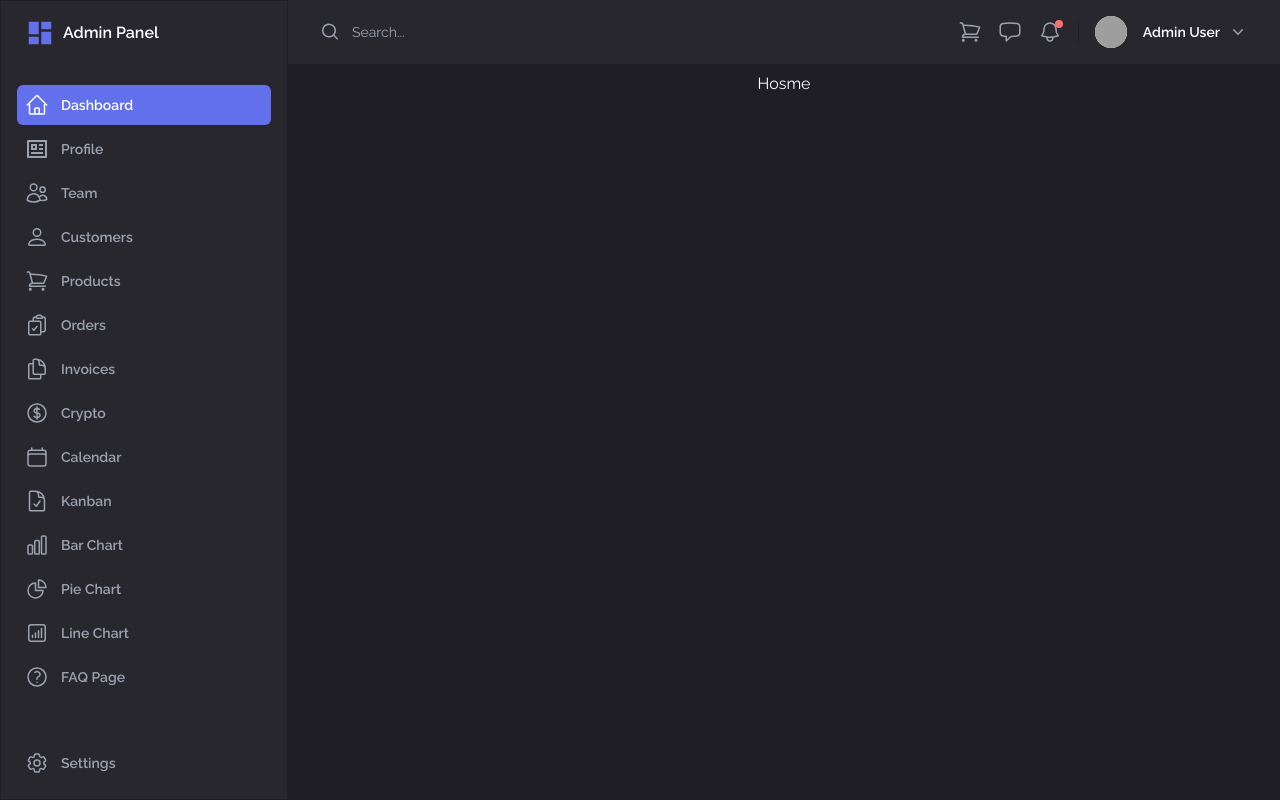
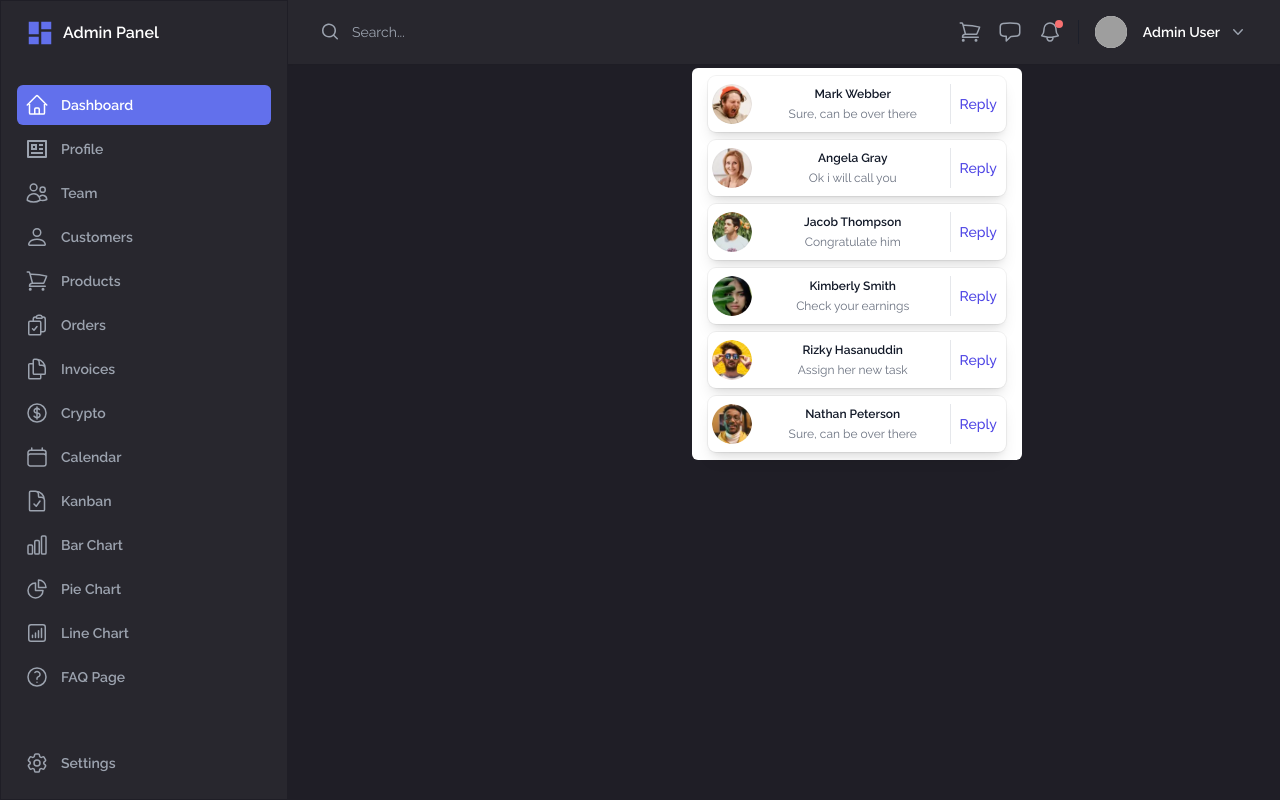
Before and after one commit to margsoftbf/AdminDashboard, a React (Vite) app: page / in a window 1280 px wide. Built offline with nearby package versions, Linux system fonts and the light colour scheme; grey boxes are pictures that could not be loaded.

Commit message:
Message in sidebar page

```diff
--- a/src/components/Message.tsx
+++ b/src/components/Message.tsx
@@ -1,7 +1,39 @@
+import { personsData } from '../data/data';
+
 const Message = () => {
 	return (
-		<div className='absolute top-12 right-0 bg-white dark:bg-darkViolet  rounded-lg w-16 px-4'>
-			ss
+		<div className='absolute top-12 -right-16 md:right-0 w-[300px] md:w-[330px] bg-white text-black rounded-md  px-4'>
+			{personsData.map((person) => (
+				<div
+					key={person.id}
+					className='pointer-events-auto text-xs flex w-full max-w-md rounded-lg bg-white shadow-lg ring-1 ring-black ring-opacity-5 my-2 py-2 relative cursor-pointer hover:bg-stone-100'
+				>
+					<div className='w-0 flex-1 p-0'>
+						<div className='flex h-full items-center'>
+							<div className='flex-shrink-0'>
+								<img
+									src={person.avatar}
+									className='h-10 w-10 rounded-full ml-1'
+								/>
+							</div>
+							<div className='ml-1 w-0 flex-1'>
+								<p className='text-xs font-semibold text-gray-900'>
+									{person.name}
+								</p>
+								<p className='mt-1 text-xs text-gray-500'>{person.message}</p>
+							</div>
+						</div>
+					</div>
+					<div className='flex border-l border-gray-200'>
+						<button
+							type='button'
+							className='flex w-full items-center justify-center rounded-none rounded-r-lg border border-transparent p-2 text-sm font-medium text-indigo-600 hover:text-indigo-500 focus:outline-none focus:ring-2 focus:ring-indigo-500'
+						>
+							Reply
+						</button>
+					</div>
+				</div>
+			))}
 		</div>
 	);
 };
--- a/src/components/Notification.tsx
+++ b/src/components/Notification.tsx
@@ -46,7 +46,7 @@ const Notification: React.FC<SidebarProps> = ({
 			{persons.map((person) => (
 				<div
 					key={person.id}
-					className={`pointer-events-auto text-xs flex w-full max-w-md rounded-lg bg-white shadow-lg ring-1 ring-black ring-opacity-5 my-2 relative ${
+					className={`pointer-events-auto text-xs flex w-full max-w-md rounded-lg bg-white shadow-lg ring-1 ring-black ring-opacity-5 my-2 relative cursor-pointer hover:bg-stone-100 ${
 						person.checked ? 'bg-white' : 'bg-red-100'
 					}`}
 				>
--- a/src/components/Sidebar/Sidebar.tsx
+++ b/src/components/Sidebar/Sidebar.tsx
@@ -3,20 +3,9 @@ import { Dialog, Menu, Transition } from '@headlessui/react';
 import {
 	Bars3Icon,
 	BellIcon,
-	CalendarIcon,
-	ChartPieIcon,
 	Cog6ToothIcon,
-	DocumentDuplicateIcon,
-	HomeIcon,
-	UsersIcon,
 	XMarkIcon,
 	ShoppingCartIcon,
-	ClipboardDocumentCheckIcon,
-	CurrencyDollarIcon,
-	DocumentCheckIcon,
-	QuestionMarkCircleIcon,
-	ChartBarIcon,
-	ChartBarSquareIcon,
 	ChatBubbleLeftIcon,
 	ArrowLeftOnRectangleIcon,
 	UserCircleIcon,
@@ -25,56 +14,15 @@ import {
 	ChevronDownIcon,
 	MagnifyingGlassIcon,
 } from '@heroicons/react/20/solid';
-import { RiProfileLine } from 'react-icons/ri';
+
 import { MdDashboard } from 'react-icons/md';
-import { BsPerson } from 'react-icons/bs';
+
 import { useLocation, Link } from 'react-router-dom';
 import { useAppContext } from '../../context/ContextProvider';
 import Notification from '../Notification';
 import Message from '../Message';
 import Cart from '../Cart';
-
-const navigation = [
-	{ name: 'Dashboard', href: '/', icon: HomeIcon, current: true },
-	{ name: 'Profile', href: '/profile', icon: RiProfileLine, current: false },
-	{ name: 'Team', href: '/team', icon: UsersIcon, current: false },
-	{ name: 'Customers', href: '/customers', icon: BsPerson, current: false },
-	{
-		name: 'Products',
-		href: '/products',
-		icon: ShoppingCartIcon,
-		current: false,
-	},
-	{
-		name: 'Orders',
-		href: '/orders',
-		icon: ClipboardDocumentCheckIcon,
-		current: false,
-	},
-	{
-		name: 'Invoices',
-		href: '/invoices',
-		icon: DocumentDuplicateIcon,
-		current: false,
-	},
-	{ name: 'Crypto', href: '/crypto', icon: CurrencyDollarIcon, current: false },
-	{ name: 'Calendar', href: '/calendar', icon: CalendarIcon, current: false },
-	{ name: 'Kanban', href: '/kanban', icon: DocumentCheckIcon, current: false },
-	{ name: 'Bar Chart', href: '/bar-chart', icon: ChartBarIcon, current: false },
-	{ name: 'Pie Chart', href: '/pie-chart', icon: ChartPieIcon, current: false },
-	{
-		name: 'Line Chart',
-		href: '/line-chart',
-		icon: ChartBarSquareIcon,
-		current: false,
-	},
-	{
-		name: 'FAQ Page',
-		href: '/faq',
-		icon: QuestionMarkCircleIcon,
-		current: false,
-	},
-];
+import { navigation } from '../../data/data';
 
 const userNavigation = [
 	{ name: 'Your profile', href: '/', icon: <UserCircleIcon /> },
--- a/src/context/ContextProvider.tsx
+++ b/src/context/ContextProvider.tsx
@@ -18,7 +18,7 @@ interface AppProviderProps {
 
 export const AppProvider: React.FC<AppProviderProps> = ({ children }) => {
 	const [isNotificationClicked, setNotificationClicked] = useState(false);
-	const [isMessageClicked, setMessageClicked] = useState(false);
+	const [isMessageClicked, setMessageClicked] = useState(true);
 	const [isCartClicked, setCartClicked] = useState(false);
 
 	const toggleNotification = () => {
--- a/src/data/data.tsx
+++ b/src/data/data.tsx
@@ -1,16 +1,79 @@
+import {
+	CalendarIcon,
+	ChartPieIcon,
+	DocumentDuplicateIcon,
+	HomeIcon,
+	UsersIcon,
+	ShoppingCartIcon,
+	ClipboardDocumentCheckIcon,
+	CurrencyDollarIcon,
+	DocumentCheckIcon,
+	QuestionMarkCircleIcon,
+	ChartBarIcon,
+	ChartBarSquareIcon,
+} from '@heroicons/react/24/outline';
+import { RiProfileLine } from 'react-icons/ri';
+import { BsPerson } from 'react-icons/bs';
+
+export const navigation = [
+	{ name: 'Dashboard', href: '/', icon: HomeIcon, current: true },
+	{ name: 'Profile', href: '/profile', icon: RiProfileLine, current: false },
+	{ name: 'Team', href: '/team', icon: UsersIcon, current: false },
+	{ name: 'Customers', href: '/customers', icon: BsPerson, current: false },
+	{
+		name: 'Products',
+		href: '/products',
+		icon: ShoppingCartIcon,
+		current: false,
+	},
+	{
+		name: 'Orders',
+		href: '/orders',
+		icon: ClipboardDocumentCheckIcon,
+		current: false,
+	},
+	{
+		name: 'Invoices',
+		href: '/invoices',
+		icon: DocumentDuplicateIcon,
+		current: false,
+	},
+	{ name: 'Crypto', href: '/crypto', icon: CurrencyDollarIcon, current: false },
+	{ name: 'Calendar', href: '/calendar', icon: CalendarIcon, current: false },
+	{ name: 'Kanban', href: '/kanban', icon: DocumentCheckIcon, current: false },
+	{ name: 'Bar Chart', href: '/bar-chart', icon: ChartBarIcon, current: false },
+	{ name: 'Pie Chart', href: '/pie-chart', icon: ChartPieIcon, current: false },
+	{
+		name: 'Line Chart',
+		href: '/line-chart',
+		icon: ChartBarSquareIcon,
+		current: false,
+	},
+	{
+		name: 'FAQ Page',
+		href: '/faq',
+		icon: QuestionMarkCircleIcon,
+		current: false,
+	},
+];
+
 interface Person {
 	id: number;
 	avatar: string;
 	name: string;
 	react: string;
+	message: string;
 	checked: boolean;
 }
+
+
 export const personsData: Person[] = [
 	{
 		id: 1,
 		avatar: '../src/assets/img/people/avatar-mark-webber.webp',
 		name: 'Mark Webber',
 		react: 'reacted to your recent post',
+		message: 'Sure, can be over there',
 		checked: false,
 	},
 	{
@@ -18,6 +81,7 @@ export const personsData: Person[] = [
 		avatar: '../src/assets/img/people/avatar-angela-gray.webp',
 		name: 'Angela Gray',
 		react: 'followed you',
+		message: 'Ok i will call you',
 		checked: false,
 	},
 	{
@@ -25,6 +89,7 @@ export const personsData: Person[] = [
 		avatar: '../src/assets/img/people/avatar-jacob-thompson.webp',
 		name: 'Jacob Thompson',
 		react: 'has joined your group',
+		message: 'Congratulate him',
 		checked: false,
 	},
 	{
@@ -32,6 +97,8 @@ export const personsData: Person[] = [
 		avatar: './src/assets/img/people/avatar-kimberly-smith.webp',
 		name: 'Kimberly Smith',
 		react: 'commented on your picture',
+		message: 'Check your earnings',
+
 		checked: true,
 	},
 	{
@@ -39,6 +106,7 @@ export const personsData: Person[] = [
 		avatar: './src/assets/img/people/avatar-rizky-hasanuddin.webp',
 		name: 'Rizky Hasanuddin',
 		react: 'commented on your picture',
+		message: 'Assign her new task',
 		checked: true,
 	},
 	{
@@ -46,6 +114,7 @@ export const personsData: Person[] = [
 		avatar: './src/assets/img/people/avatar-nathan-peterson.webp',
 		name: 'Nathan Peterson',
 		react: 'commented on your picture',
+		message: 'Sure, can be over there',
 		checked: true,
 	},
 ];
--- a/src/pages/Home.tsx
+++ b/src/pages/Home.tsx
@@ -1,5 +1,5 @@
 const Home = () => {
-	return <div className=''>Hosme</div>;
+	return <div className=''>Home</div>;
 };
 
 export default Home;
```
